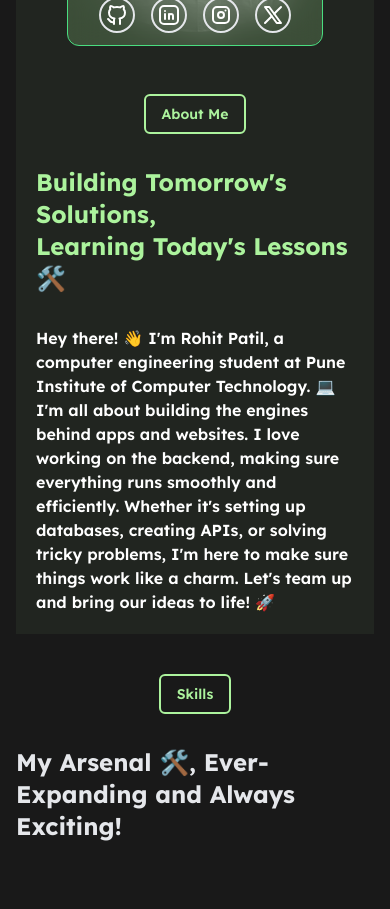
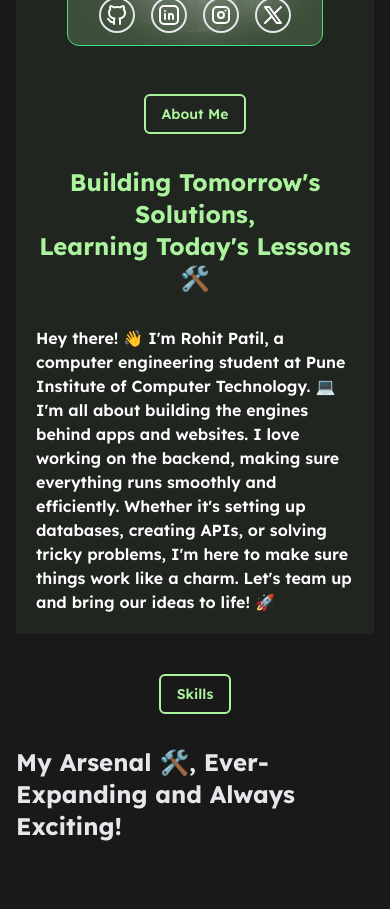
Before and after one commit to rohitvpatil0810/rohit-portfolio-next, a Next.js app: page / in a window 390 px wide. Shown: the part 1160-2069 px from the top of the page. Built offline with nearby package versions, Linux system fonts and the light colour scheme.

Commit message:
refactor: update about-me text styling

```diff
--- a/src/components/sections/about-me.tsx
+++ b/src/components/sections/about-me.tsx
@@ -33,7 +33,7 @@ function AboutMe({}: Props) {
       </div>
       <div className="flex flex-col items-center lg:block justify-center lg:w-3/5">
         <SectionHeader className="">About Me</SectionHeader>
-        <h1 className="w-full py-8 text-2xl sm:text-3xl md:text-4xl text-light-green font-bold">
+        <h1 className="w-full py-8 text-2xl sm:text-3xl md:text-4xl text-light-green font-bold text-center lg:text-left">
           Building Tomorrow&apos;s Solutions, <br /> Learning Today&apos;s
           Lessons 🛠️
         </h1>
```
